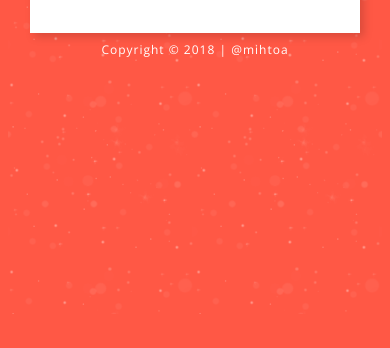
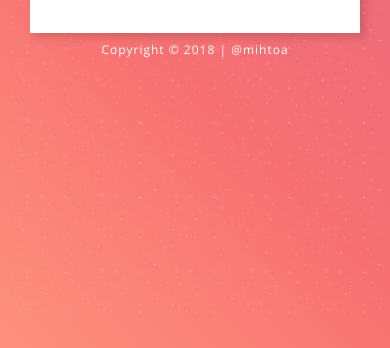
Before and after one commit to mihtoa/mihtoa.ppg.br, a plain HTML site: page index.html in a window 390 px wide. Shown: the part 496-844 px from the top of the page. Drawn offline with nearby package versions, Linux system fonts and the light colour scheme.

Commit message:
Change background responsive

```diff
--- a/assets/style/_responsive.scss
+++ b/assets/style/_responsive.scss
@@ -1,10 +1,4 @@
 @media (max-width:700px){
-  html {
-    background: $Orange;
-  }
-  body {
-    background-size: 50%;
-  }
   #logo {
     margin: 10px 0;
   }
```
Also changed, not shown: assets/style/style.css.
